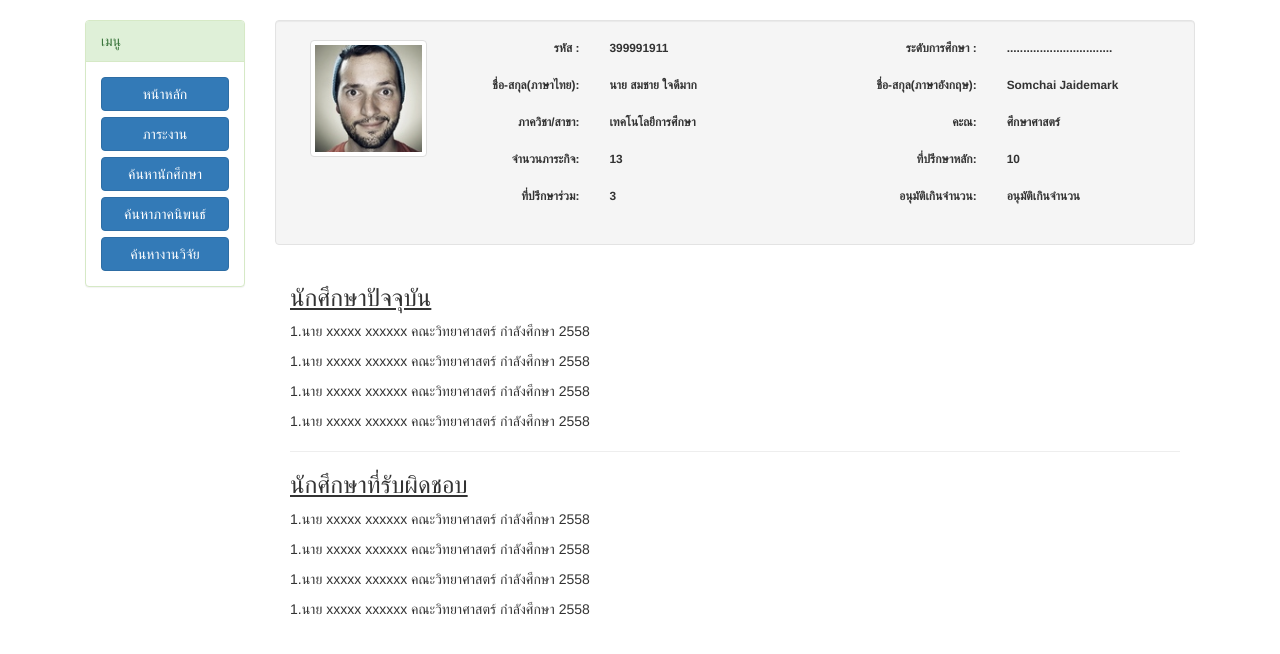
After one commit to Dittaphong/gs, a CodeIgniter app: page /gs/teacher/loadWork in a window 1280 px wide. The commit adds this page. Shown: the top 654 px of the page. Run offline with CodeIgniter, Linux system fonts and the light colour scheme.

Commit message:
create loadWrok

```diff
--- a/application/controllers/teacher.php
+++ b/application/controllers/teacher.php
@@ -1,33 +1,34 @@
 <?php
 defined('BASEPATH') OR exit('No direct script access allowed');
-
 class Teacher extends CI_Controller {
 	public function __construct()
 	{
 		parent::__construct();
-
 	}
 	public function index()
 	{
+		$this->load->view('teacher/index');
+	}
+	public function authen()
+	{
 		$this->load->view('teacher/authen');
 	}
-
 	public function informationTeacher()
 	{
 		$this->load->view('teacher/informationTeacher');
 	}
-
 	public function searchStudent()
 	{
 		$this->load->view('teacher/searchStudent');
 	}
-
-	public function searchJournal()
+	public function searchPaper()
 	{
-		$this->load->view('teacher/searchJournal');
+		$this->load->view('teacher/searchPaper');
 	}
-
+	public function loadWork()
+	{
+		$this->load->view('teacher/loadWork');
+	}
 }
-
 /* End of file teacher.php */
 /* Location: ./application/controllers/teacher.php */
--- a/application/views/teacher/authen.php
+++ b/application/views/teacher/authen.php
@@ -1,5 +1,5 @@
 <?php $this->load->view('teacher/header'); ?>
-<div class="col-sm-12">
+<div class="col-sm-10">
 	<div class="panel panel-success">
 		<div class="panel-heading">Authen Professer</div>
 		<div class="panel-body">
--- a/application/views/teacher/header.php
+++ b/application/views/teacher/header.php
@@ -15,11 +15,11 @@
 				<div class="panel panel-success">
 					<div class="panel-heading">เมนู</div>
 					<div class="panel-body">
-				<div class="btn btn-primary col-sm-12">หน้าหลัก</div>	<br><br>
-				<div class="btn btn-primary col-sm-12">ภาระงาน</div>	<br><br>
-				<div class="btn btn-primary col-sm-12">ค้นหานักศึกษา</div>	<br><br>
-				<div class="btn btn-primary col-sm-12">ค้นหาภาคนิพนธ์</div>	<br><br>
-				<div class="btn btn-primary col-sm-12">ค้นหางานวิจัย</div>
+						<div ><?php echo anchor('teacher/index','หน้าหลัก','class="btn btn-primary col-sm-12"');?></div>	<br><br>
+						<div ><?php echo anchor('teacher/loadWork','ภาระงาน','class="btn btn-primary col-sm-12"');?></div>	<br><br>
+						<div ><?php echo anchor('teacher/searchStudent','ค้นหานักศึกษา','class="btn btn-primary col-sm-12"');?></div>	<br><br>
+						<div ><?php echo anchor('teacher/searchPaper','ค้นหาภาคนิพนธ์','class="btn btn-primary col-sm-12"');?></div>	<br><br>
+						<div ><?php echo anchor('#','ค้นหางานวิจัย','class="btn btn-primary col-sm-12"');?></div>
 					</div>
 				</div>
 			</div>
--- /dev/null
+++ b/application/views/teacher/loadWork.php
@@ -0,0 +1,74 @@
+<?php $this->load->view('teacher/header'); ?>
+
+<div class="col-sm-10 pull-right">    <!-- div body pull- right -->
+	<div class="col-sm-12 well">
+		<div class="col-sm-2">
+			<div class="thumbnail">
+				<img alt=""  src="<?php echo base_url().'assets/img/profile-avatar.png';?>" data-holder-rendered="true" style=" display: block;">
+			</div>
+		</div>
+		<div class="col-sm-5 ">
+			<div class="form-horizontal small">
+				<div class="form-group">
+					<label class="col-sm-5 text-right" for="inputEmail1">รหัส :</label>
+					<div class="col-sm-5"><label  for="inputPassword1">399991911</label></div>
+				</div>
+				<div class="form-group">
+					<label class="col-sm-5 text-right" for="inputPassword1">ชื่อ-สกุล(ภาษาไทย): </label>
+					<div class="col-sm-5"><label  for="inputPassword1">นาย สมชาย ใจดีมาก</label></div>
+				</div>
+				<div class="form-group">
+					<label class="col-sm-5 text-right" for="inputPassword1">ภาควิชา/สาขา: </label>
+					<div class="col-sm-5"><label  for="inputPassword1">เทคโนโลยีการศึกษา</label></div>
+				</div>
+				<div class="form-group">
+					<label class="col-sm-5 text-right" for="inputPassword1">จำนวนภาระกิจ: </label>
+					<div class="col-sm-5"><label  for="inputPassword1">13</label></div>
+				</div>
+				<div class="form-group">
+					<label class="col-sm-5 text-right" for="inputPassword1">ที่ปรึกษาร่วม: </label>
+					<div class="col-sm-5"><label  for="inputPassword1">3</label></div>
+				</div>
+			</div>
+		</div>
+		<div class="col-sm-5 ">
+			<div class="form-horizontal small">
+				<div class="form-group">
+					<label class="col-sm-6 text-right" for="inputEmail1">ระดับการศึกษา :</label>
+					<div class="col-sm-5"><label  for="inputPassword1">................................</label></div>
+				</div>
+				<div class="form-group">
+					<label class="col-sm-6 text-right" for="inputPassword1">ชื่อ-สกุล(ภาษาอังกฤษ): </label>
+					<div class="col-sm-5"><label  for="inputPassword1">Somchai Jaidemark</label></div>
+				</div>
+				<div class="form-group">
+					<label class="col-sm-6 text-right" for="inputPassword1">คะณ: </label>
+					<div class="col-sm-5"><label  for="inputPassword1">ศึกษาศาสตร์</label></div>
+				</div>
+				<div class="form-group">
+					<label class="col-sm-6 text-right" for="inputPassword1">ที่ปรึกษาหลัก: </label>
+					<div class="col-sm-5"><label  for="inputPassword1">10</label></div>
+				</div>
+				<div class="form-group">
+					<label class="col-sm-6 text-right" for="inputPassword1">อนุมัติเกินจำนวน: </label>
+					<div class="col-sm-5"><label  for="inputPassword1">อนุมัติเกินจำนวน</label></div>
+				</div>
+			</div>
+		</div>
+	</div>
+	<div class="col-sm-12 ">
+		<h3><u>นักศึกษาปัจจุบัน</u></h3>
+		<p>1.นาย xxxxx xxxxxx คณะวิทยาศาสตร์  กำลังศึกษา 2558</p>
+		<p>1.นาย xxxxx xxxxxx คณะวิทยาศาสตร์  กำลังศึกษา 2558</p>
+		<p>1.นาย xxxxx xxxxxx คณะวิทยาศาสตร์  กำลังศึกษา 2558</p>
+		<p>1.นาย xxxxx xxxxxx คณะวิทยาศาสตร์  กำลังศึกษา 2558</p>
+		<hr>
+		<h3><u>นักศึกษาที่รับผิดชอบ</u></h3>
+		<p>1.นาย xxxxx xxxxxx คณะวิทยาศาสตร์  กำลังศึกษา 2558</p>
+		<p>1.นาย xxxxx xxxxxx คณะวิทยาศาสตร์  กำลังศึกษา 2558</p>
+		<p>1.นาย xxxxx xxxxxx คณะวิทยาศาสตร์  กำลังศึกษา 2558</p>
+		<p>1.นาย xxxxx xxxxxx คณะวิทยาศาสตร์  กำลังศึกษา 2558</p>
+	</div>
+
+</div>
+<?php $this->load->view('teacher/footer'); ?>
```
Also changed, not shown: application/views/teacher/index.php (added, +14 -0 lines), application/views/teacher/informationTeacher.php (+4 -4 lines), application/views/teacher/searchPaper.php (renamed from application/views/teacher/searchJournal.php). Lines whose indentation alone changed are shown as unchanged.
